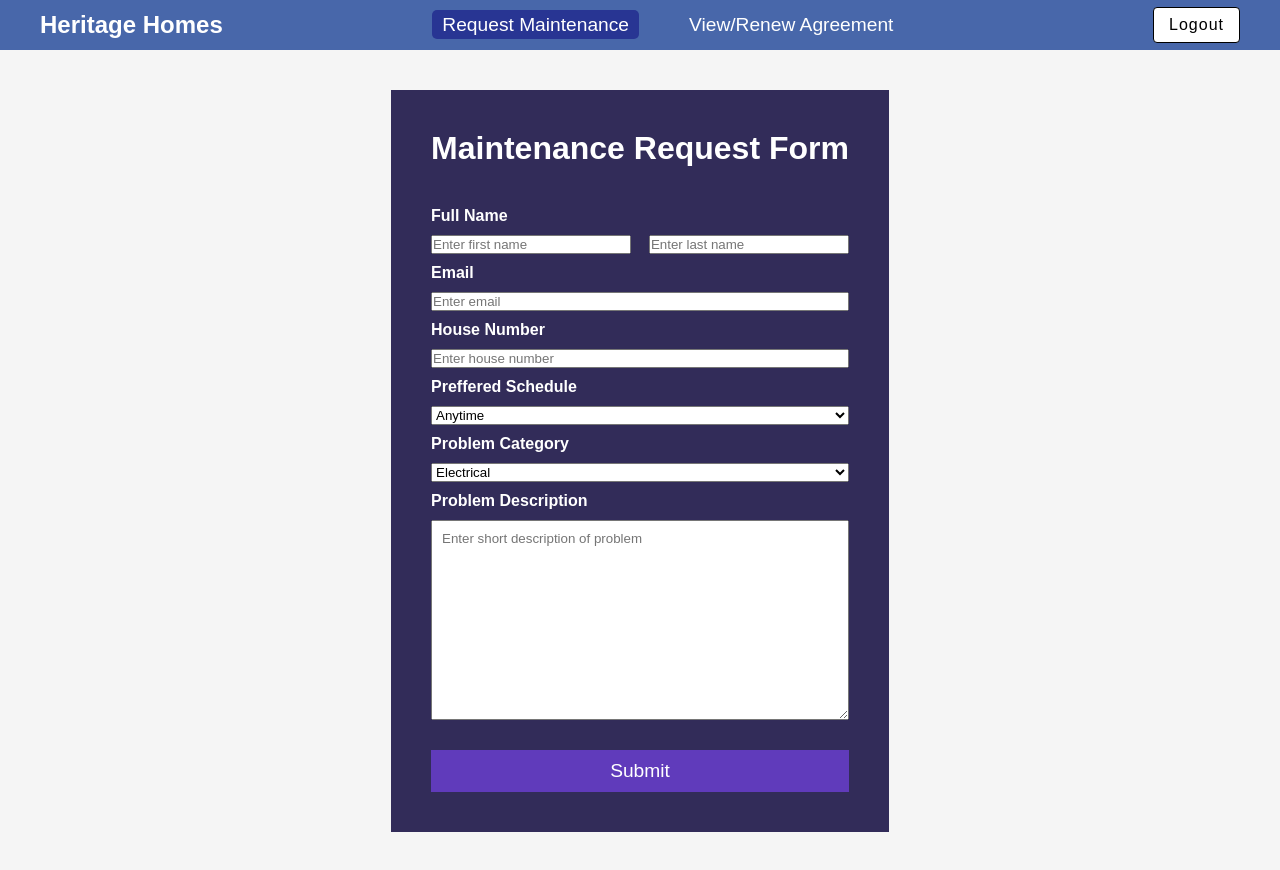
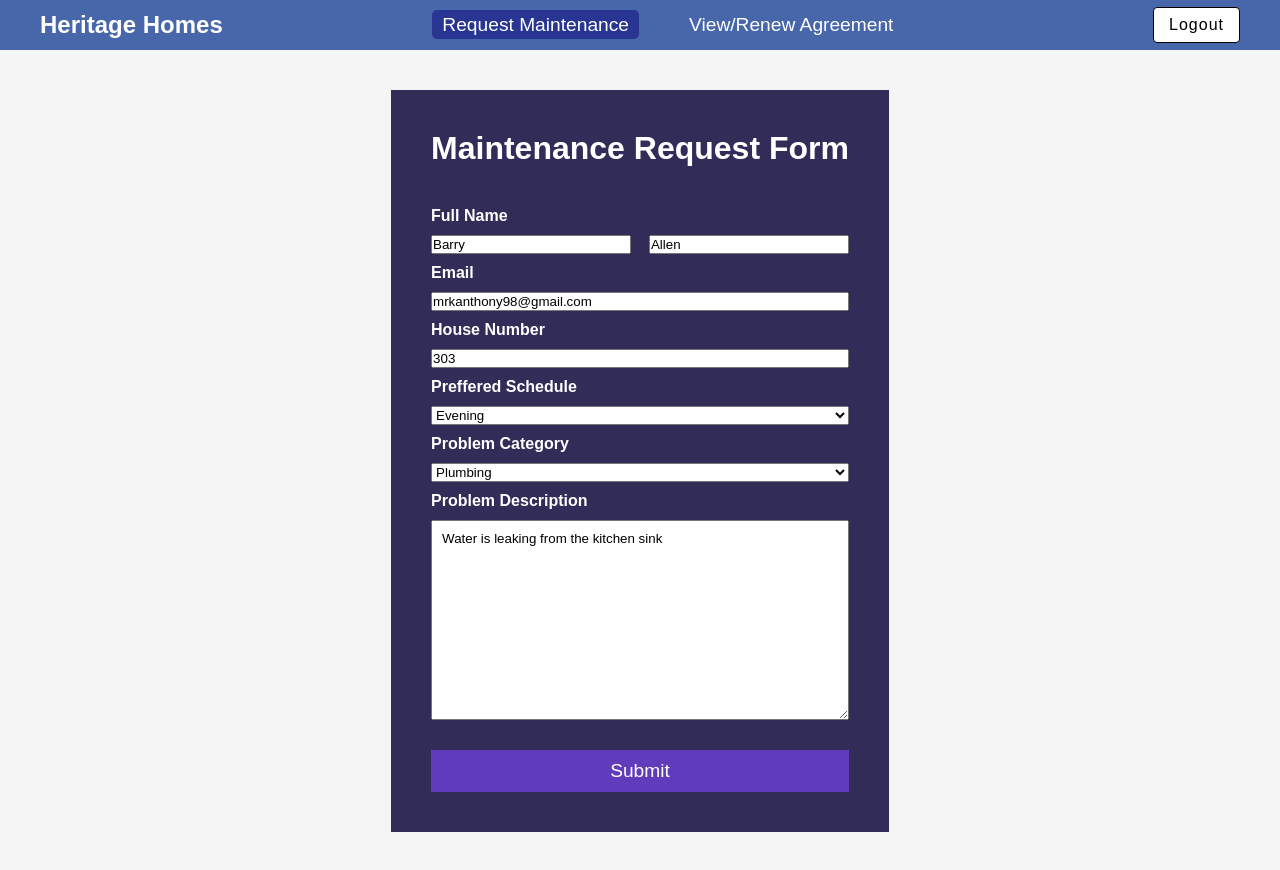
Before and after one commit to Mamata24/HackOHolics, a React (Create React App) app: page /Maintenance in a window 1280 px wide. Built offline with nearby package versions, Linux system fonts and the light colour scheme.

Commit message:
added text to form fields

```diff
--- a/src/Components/Maintenance.jsx
+++ b/src/Components/Maintenance.jsx
@@ -13,13 +13,15 @@ function FormItem(props) {
 }
 
 function Maintenance() {
-    const [firstname, setFirstname] = useState('');
-    const [lastname, setLastname] = useState('');
-    const [email, setEmail] = useState('');
-    const [houseNo, setHouseNo] = useState('');
-    const [category, setCategory] = useState('Electrical');
-    const [description, setDescription] = useState('');
-    const [schedule, setSchedule] = useState('Anytime');
+    const [firstname, setFirstname] = useState('Barry');
+    const [lastname, setLastname] = useState('Allen');
+    const [email, setEmail] = useState('mrkanthony98@gmail.com');
+    const [houseNo, setHouseNo] = useState('303');
+    const [category, setCategory] = useState('Plumbing');
+    const [description, setDescription] = useState(
+        'Water is leaking from the kitchen sink'
+    );
+    const [schedule, setSchedule] = useState('Evening');
     const [sent, setSent] = useState(false);
 
     async function handleSubmit(e) {
```
